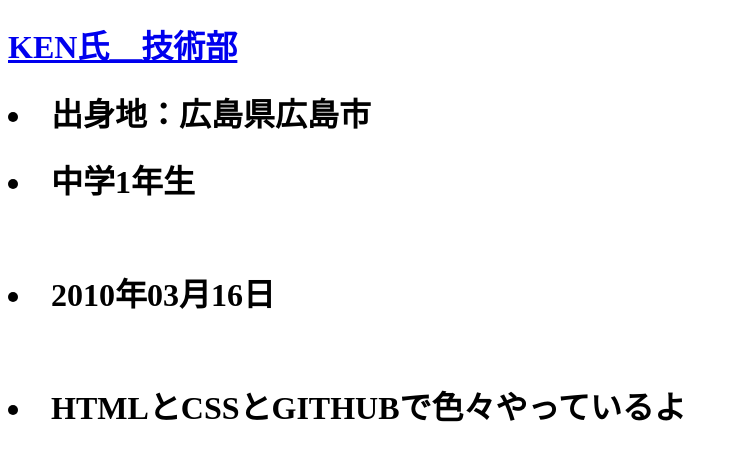
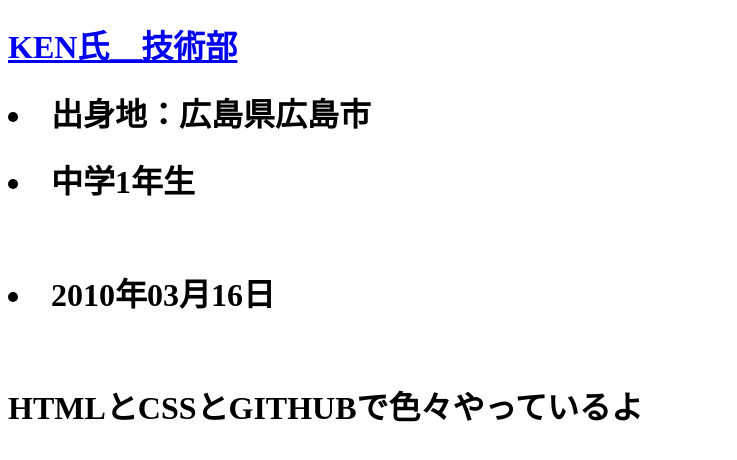
Before and after one commit to kenshiro-0316/kendea.about, a plain HTML site: page index.html in a window 1280 px wide. Shown: the whole page, without its empty margins (0-737 px from the left). Drawn offline with Linux system fonts and the light colour scheme.

Commit message:
Update index.html

```diff
--- a/index.html
+++ b/index.html
@@ -9,6 +9,6 @@
   <h1><li>出身地：広島県広島市</li></h1>
   <h1><li>中学1年生</li></h1>
 　<h1><li>2010年03月16日</li></h1>
-　<h1><li>HTMLとCSSとGITHUBで色々やっているよ</li></h1>
+　<h1>HTMLとCSSとGITHUBで色々やっているよ</h1>
   </body>
 　</HTML>
```
